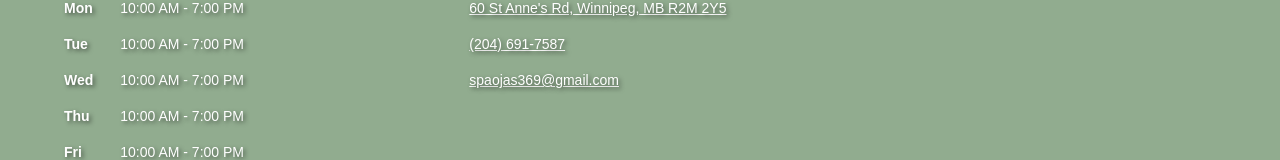
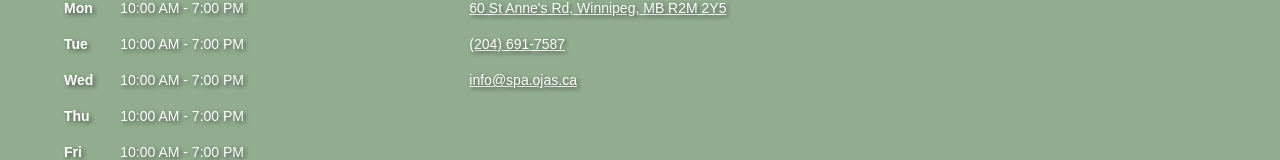
Before and after one commit to ice188/ojas, a Next.js app in the folder ojas/: page / in a window 1280 px wide. Shown: the part 2342-2502 px from the top of the page. Built offline with nearby package versions, Linux system fonts and the light colour scheme.

Commit message:
spa ojas

```diff
--- a/ojas/src/data/contact-data.ts
+++ b/ojas/src/data/contact-data.ts
@@ -1,6 +1,6 @@
 export const contactData = {
   phone: "(204) 691-7587",
-  email: "spaojas369@gmail.com",
+  email: "info@spa.ojas.ca",
   address: "60 St Anne's Rd, Winnipeg, MB R2M 2Y5",
   phone_link: "tel:2046917587",
   email_link: "mailto:email.com",
```
